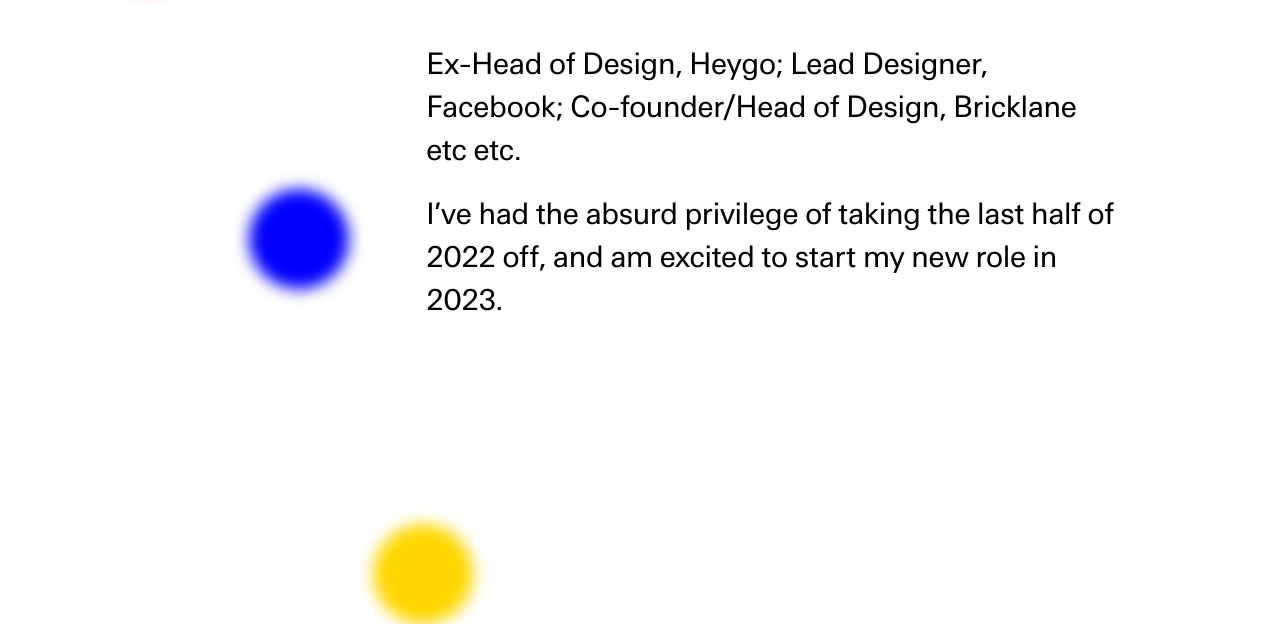
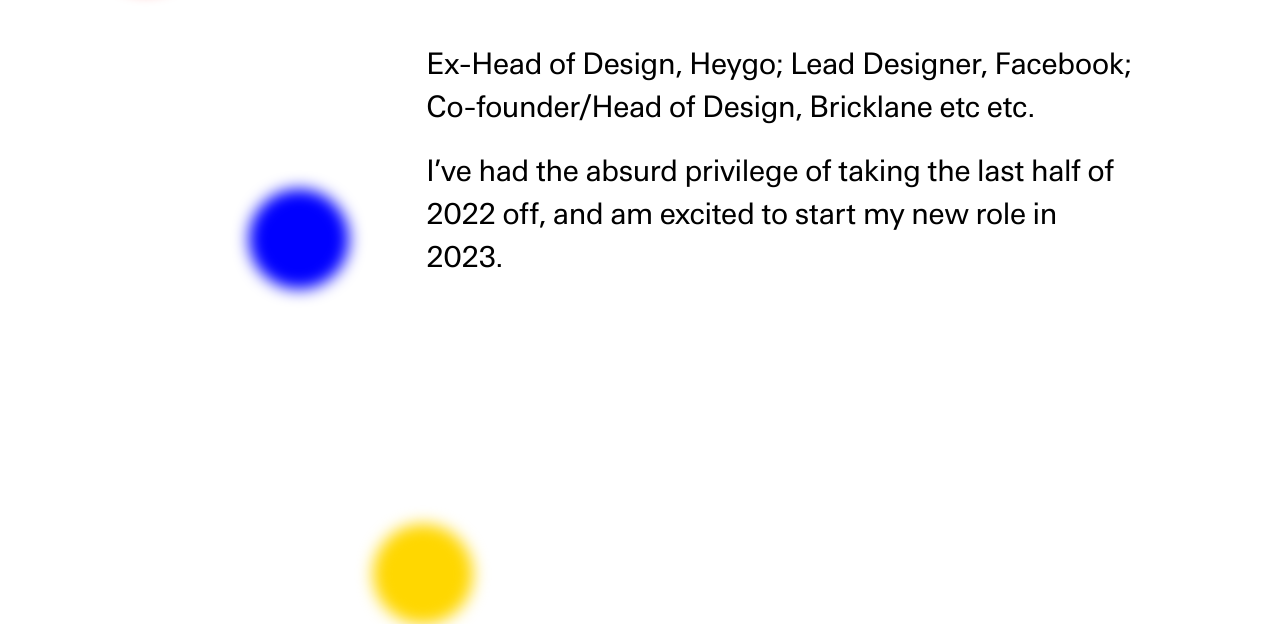
Before and after one commit to cavill/cavill.github.io, a plain HTML site: page index.html in a window 1280 px wide. Shown: the part 207-831 px from the top of the page. Drawn offline with Linux system fonts and the light colour scheme.

Commit message:
reduce main padding

```diff
--- a/styles.css
+++ b/styles.css
@@ -79,7 +79,7 @@
 
 main {
   padding-top: 1.4em;
-  padding-right: 12%;
+  padding-right: 10%;
 }
 
 p {
```
